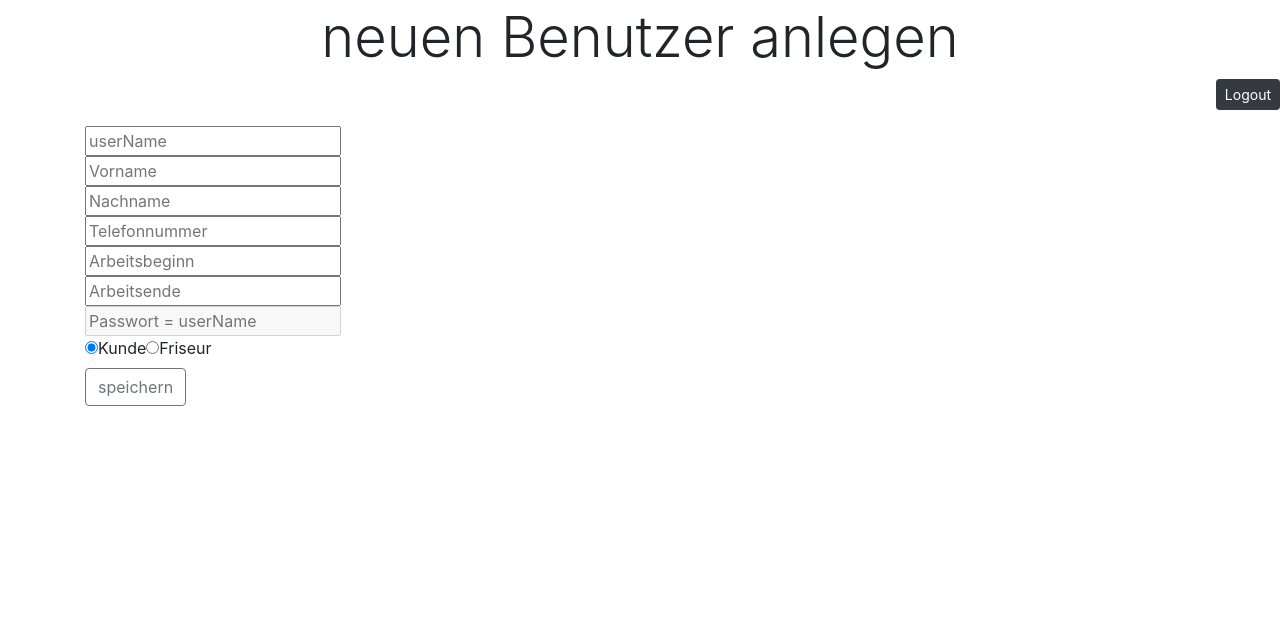
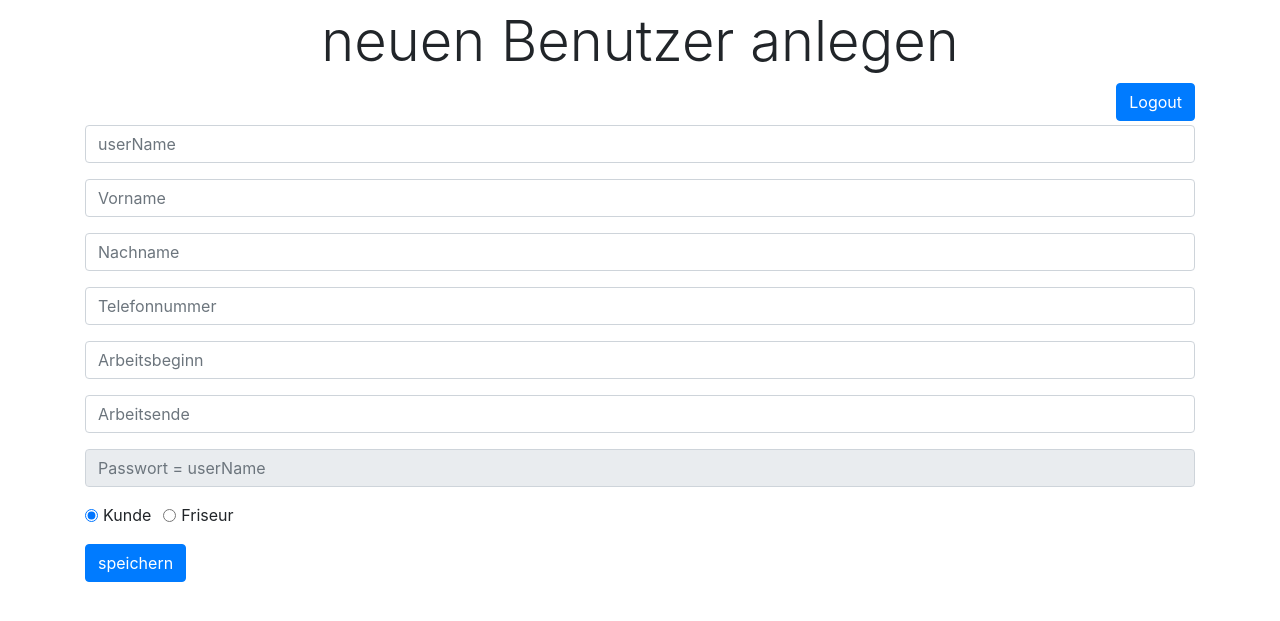
Before and after one commit to tungbbq/frisoer, a PHP site: page /views/adminCreatePage.php in a window 1280 px wide. Shown: the top 621 px of the page. Run offline with PHP 8.4, Linux system fonts and the light colour scheme; the template is opened without the code that fills it, so the values that code supplies are empty.

Commit message:
style: new arrangement for buttons, inputs, divs

```diff
--- a/assets/js/admin.js
+++ b/assets/js/admin.js
@@ -9,40 +9,51 @@ let password;
 
 function loadCreateUser() {
     let html = '';
-    html += `<div className="form-group">`
-    html += `<input className="form-control" type="text" id="name" placeholder="userName">`
+    html += `<div class="d-grid gap-2 d-md-flex justify-content-md-end mb-1">`
+    html += `<button class="logout btn btn-primary me-md-2">Logout</button>`
     html += `</div>`
 
-    html += `<div className="form-group">`
-    html += `<input className="form-control" type="text" id="firstName" placeholder="Vorname">`
+    html += `<div class="form-group">`
+    html += `<input class="form-control" type="text" id="name" placeholder="userName">`
     html += `</div>`
 
-    html += `<div className="form-group">`
-    html += `<input className="form-control" type="text" id="lastName" placeholder="Nachname">`
+    html += `<div class="form-group">`
+    html += `<input class="form-control" type="text" id="firstName" placeholder="Vorname">`
     html += `</div>`
 
-    html += `<div className="form-group">`
-    html += `<input className="form-control" type="text" id="telephone" placeholder="Telefonnummer">`
+    html += `<div class="form-group">`
+    html += `<input class="form-control" type="text" id="lastName" placeholder="Nachname">`
     html += `</div>`
 
-    html += `<div className="form-group">`
-    html += `<input className="form-control" type="text" id="workStart" placeholder="Arbeitsbeginn">`
+    html += `<div class="form-group">`
+    html += `<input class="form-control" type="text" id="telephone" placeholder="Telefonnummer">`
     html += `</div>`
 
-    html += `<div className="form-group">`
-    html += `<input className="form-control" type="text" id="workEnd" placeholder="Arbeitsende">`
+    html += `<div class="form-group">`
+    html += `<input class="form-control" type="text" id="workStart" placeholder="Arbeitsbeginn">`
     html += `</div>`
 
-    html += `<div className="form-group">`
-    html += `<input className="form-control" type="text" id="password" placeholder="Passwort = userName" disabled>`
+    html += `<div class="form-group">`
+    html += `<input class="form-control" type="text" id="workEnd" placeholder="Arbeitsende">`
     html += `</div>`
 
-    html += `<input type="radio" id ="customer" name="role" value ="customer"  checked="checked">`
-    html += `<label for="customer" > Kunde </label>`
-    html += `<input type="radio" id="barber" name="role" value="barber">`
-    html += `<label for="barber"> Friseur </label> <br>`
+    html += `<div class="form-group">`
+    html += `<input class="form-control" type="text" id="password" placeholder="Passwort = userName" disabled>`
+    html += `</div>`
 
-    html += `<button class="btn btn-outline-secondary" type="button" onclick="createNewUser()"> speichern`
+    html += `<div class="form-check form-check-inline">`
+    html += `<input class="form-check-input" type="radio" id ="customer" name="role" value ="customer"  checked="checked">`
+    html += `<label class="form-check-label" for="customer" > Kunde </label>`
+    html += `</div>`
+
+    html += `<div class="form-check form-check-inline">`
+    html += `<input class="form-check-input" type="radio" id="barber" name="role" value="barber">`
+    html += `<label class="form-check-label" for="barber"> Friseur </label>`
+    html += `</div> <br>`
+
+    html += `<div class="d-grid gap-2 mt-3">`
+    html += `<button class="btn btn-primary" type="button" onclick="createNewUser()"> speichern`
+    html += `</div>`
 
     document.getElementById('outputCreateUser').innerHTML = html;
 
--- a/views/adminCreatePage.php
+++ b/views/adminCreatePage.php
@@ -20,19 +20,17 @@
 </head>
 
 <body onload="loadCreateUser()">
+<div>
+    <div class="text-center">
+        <h1 class="display-4 mt-2">neuen Benutzer anlegen</h1>
+    </div>
 
-<div>
-    <h1 class="text-center display-4 mt-1">neuen Benutzer anlegen</h1>
+    <div id=outputCreateUser class="container "></div>
+
+    <input type="hidden" id="inputUserId" name="userId" value="<?php echo $userId ?>">
+    <input type="hidden" id="inputUserRole" name="userRole" value="<?php echo $role ?>">
+    <input type="hidden" id="inputUserName" name="userName" value="<?php echo $firstName . ' ' . $lastName; ?>">
 </div>
-
-<div class="text-right">
-    <button class="logout btn btn-dark btn-sm mb-3" >Logout</button>
-</div>
-<div id=outputCreateUser class="container"></div>
-        <input type="hidden" id="inputUserId" name="userId" value="<?php echo $userId ?>">
-        <input type="hidden" id="inputUserRole" name="userRole" value="<?php echo $role ?>">
-        <input type="hidden" id="inputUserName" name="userName" value="<?php echo $firstName . ' ' . $lastName; ?>">
-
 
 <script src="/assets/js/main.js"></script>
 <script src="/assets/js/logout.js"></script>
```
